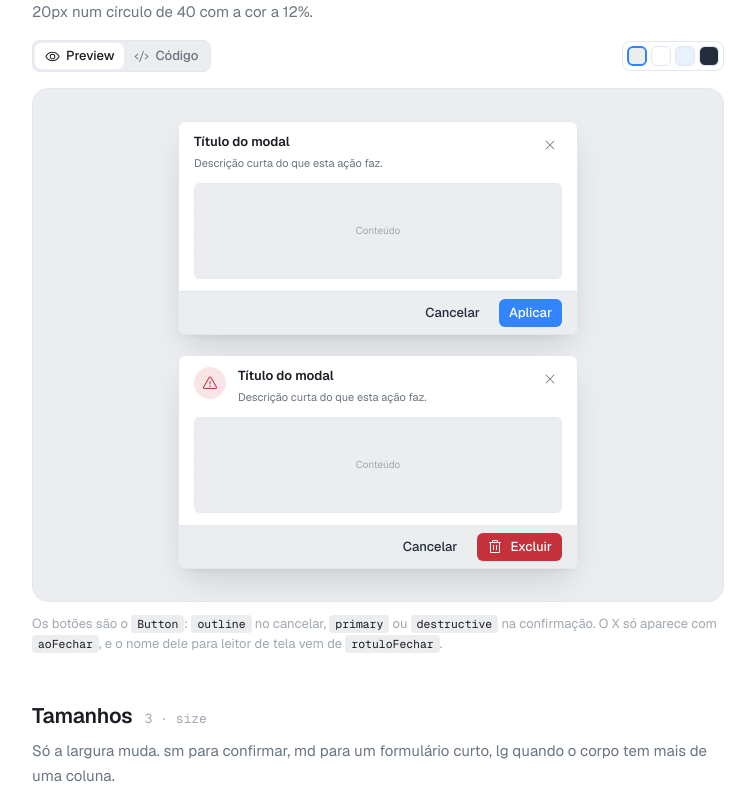
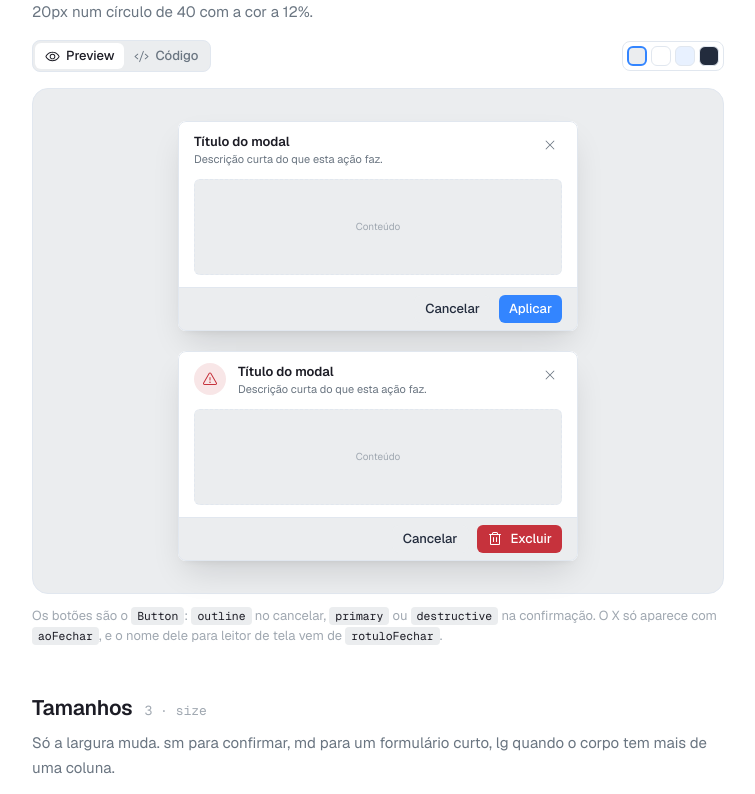
Before and after one commit to gece-design/datacrazy-design-system, a Next.js app: page /feedback/modal in a window 1280 px wide. Shown: the part 880-1674 px from the top of the page, without its empty margins (292-1047 px from the left). Built offline with nearby package versions, Linux system fonts and the light colour scheme.

Commit message:
Modal: título colado na descrição
Co-Authored-By: Claude Fable 5.1 <noreply@anthropic.com>

```diff
--- a/components/ui/modal.tsx
+++ b/components/ui/modal.tsx
@@ -20,7 +20,7 @@ import { BotaoFechar } from "@/components/ui/button";
  * `elevation/xl` · cabeçalho com 16 em cima e 12 embaixo · corpo com 4 em cima
  * e 16 embaixo · rodapé com traço e 12 em cima e embaixo, botões a 8 um do outro ·
  * fechar de 28 com X de 16. Por cima do arquivo, o cliente pediu compacto
- * (2026-09-21 e 2026-09-24): cabeçalho 12/8 com título `h4` e X de 24, corpo
+ * (2026-09-21 e 2026-09-24): cabeçalho 12/8 com título `h4` colado na descrição e X de 24, corpo
  * 4/12, rodapé 8/8 com botões `sm` — cabeçalho e rodapé fecham em 44 (ADR-039). Recuo lateral de 16 e rodapé com fundo
  * `background`: decisão do cliente (2026-09-21) por cima dos 20 sem fundo do
  * arquivo — o Figma acompanha (AUD-199). No destrutivo, círculo de 40 com
@@ -83,7 +83,8 @@ export const ModalPainel = React.forwardRef<HTMLDivElement, ModalPainelProps>(fu
             </span>
           ) : null}
           {/* Quebra em vez de cortar: es e pt-br são 20–30% mais longos (E1). */}
-          <div className="flex min-w-0 flex-1 flex-col gap-1 break-words">
+          {/* sem vão entre título e descrição: só a entrelinha separa (cliente, 2026-09-28) */}
+          <div className="flex min-w-0 flex-1 flex-col break-words">
             <h2 id={`${id}-titulo`} className="text-h4 text-foreground">
               {titulo}
             </h2>
```
Also changed, not shown: 3 other files (tests, documents, lock files or other folders).
